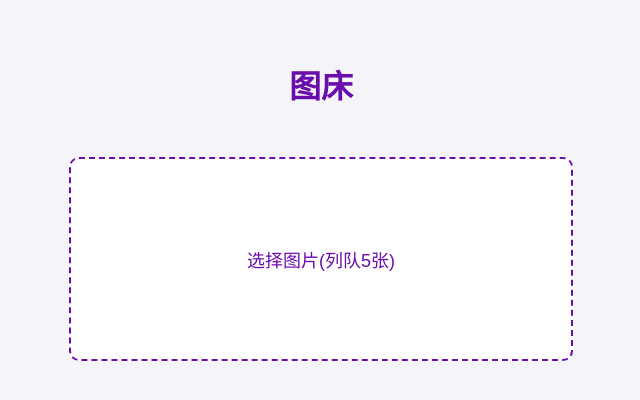
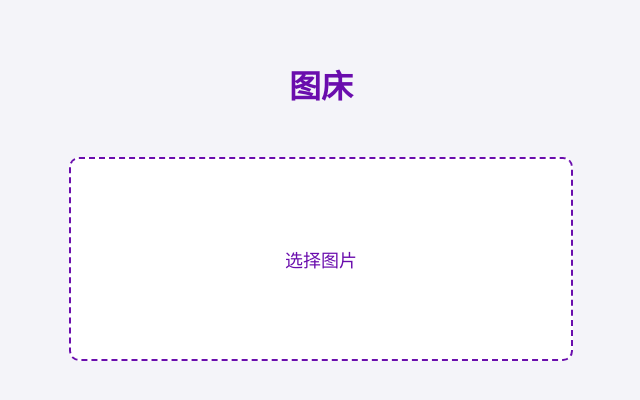
Before and after one commit to 8838/image-hosting, a website: page index.html in a window 1280 px wide. Shown: the whole page, without its empty margins (319-959 px from the left). Drawn offline with Linux system fonts and the light colour scheme.

Commit message:
Update index.html

```diff
--- a/index.html
+++ b/index.html
@@ -273,7 +273,7 @@
 <body>
     <h1><a href="/" style="text-decoration: none; color: inherit;">图床</a></h1>
     <div class="upload-area" id="uploadArea">
-        <span id="uploadText">选择图片(列队5张)</span>
+        <span id="uploadText">选择图片</span>
         <div id="uploadSpinner" class="spinner" style="display: none;"></div>
     </div>
     <form id="uploadForm" enctype="multipart/form-data" style="display: none;">
```
